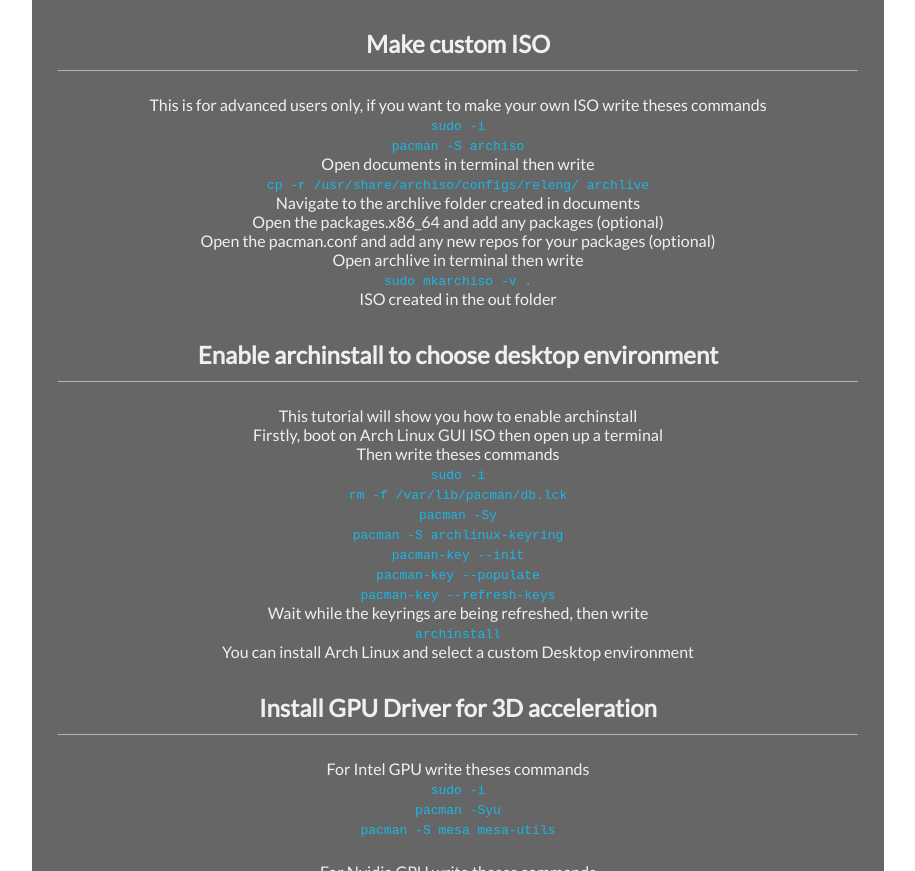
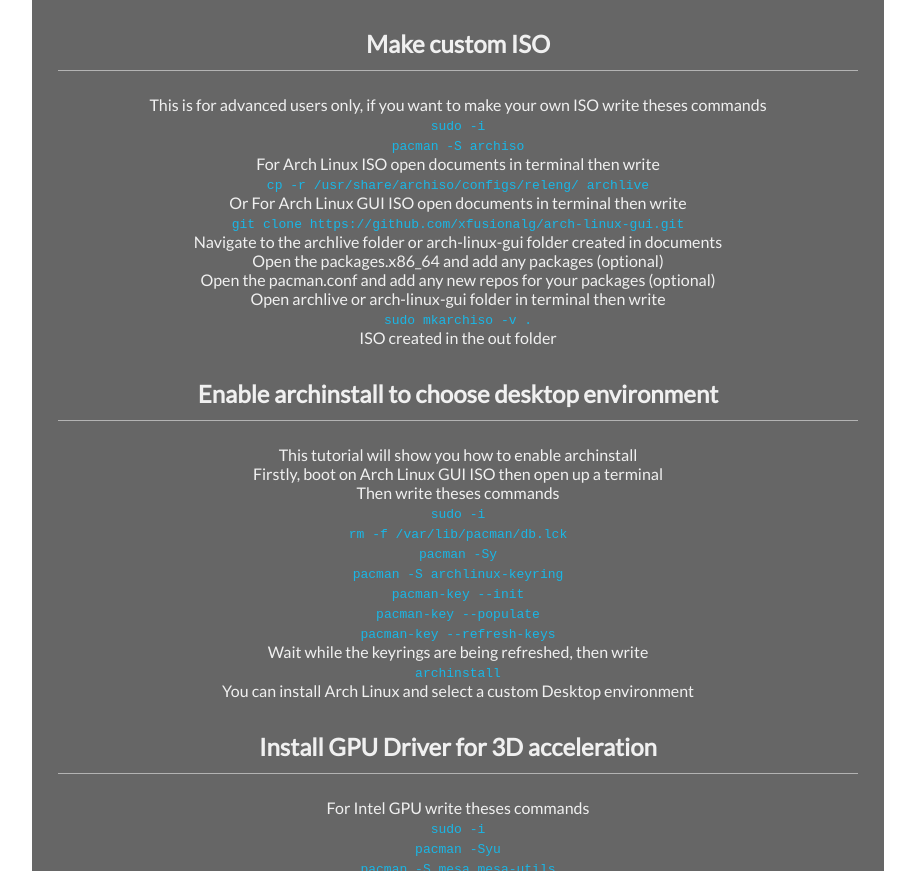
Before and after one commit to dorrelkc/xfusionalg.github.io, a plain HTML site: page wiki.html in a window 1280 px wide. Shown: the part 968-1839 px from the top of the page, without its empty margins (182-1097 px from the left). Drawn offline with Linux system fonts and the light colour scheme.

Commit message:
Update wiki.html

```diff
--- a/wiki.html
+++ b/wiki.html
@@ -67,11 +67,12 @@
         <div class="post">
 
 <p>This is for advanced users only, if you want to make your own ISO write theses commands <br>
-<code>sudo -i</code><br><code>pacman -S archiso</code><br> Open documents in terminal then write<br> <code>cp -r /usr/share/archiso/configs/releng/ archlive</code><br>
-Navigate to the archlive folder created in documents<br>
+<code>sudo -i</code><br><code>pacman -S archiso</code><br> For Arch Linux ISO open documents in terminal then write <br> <code>cp -r /usr/share/archiso/configs/releng/ archlive</code><br>
+Or For Arch Linux GUI ISO open documents in terminal then write <br> <code>git clone https://github.com/xfusionalg/arch-linux-gui.git</code><br>
+Navigate to the archlive folder or arch-linux-gui folder created in documents<br>
 Open the packages.x86_64 and add any packages (optional)<br>
 Open the pacman.conf and add any new repos for your packages (optional)<br>
-Open archlive in terminal then write<br>
+Open archlive or arch-linux-gui folder in terminal then write<br>
 <code>sudo mkarchiso -v .</code><br>
 ISO created in the out folder<br>
 </p>
```
